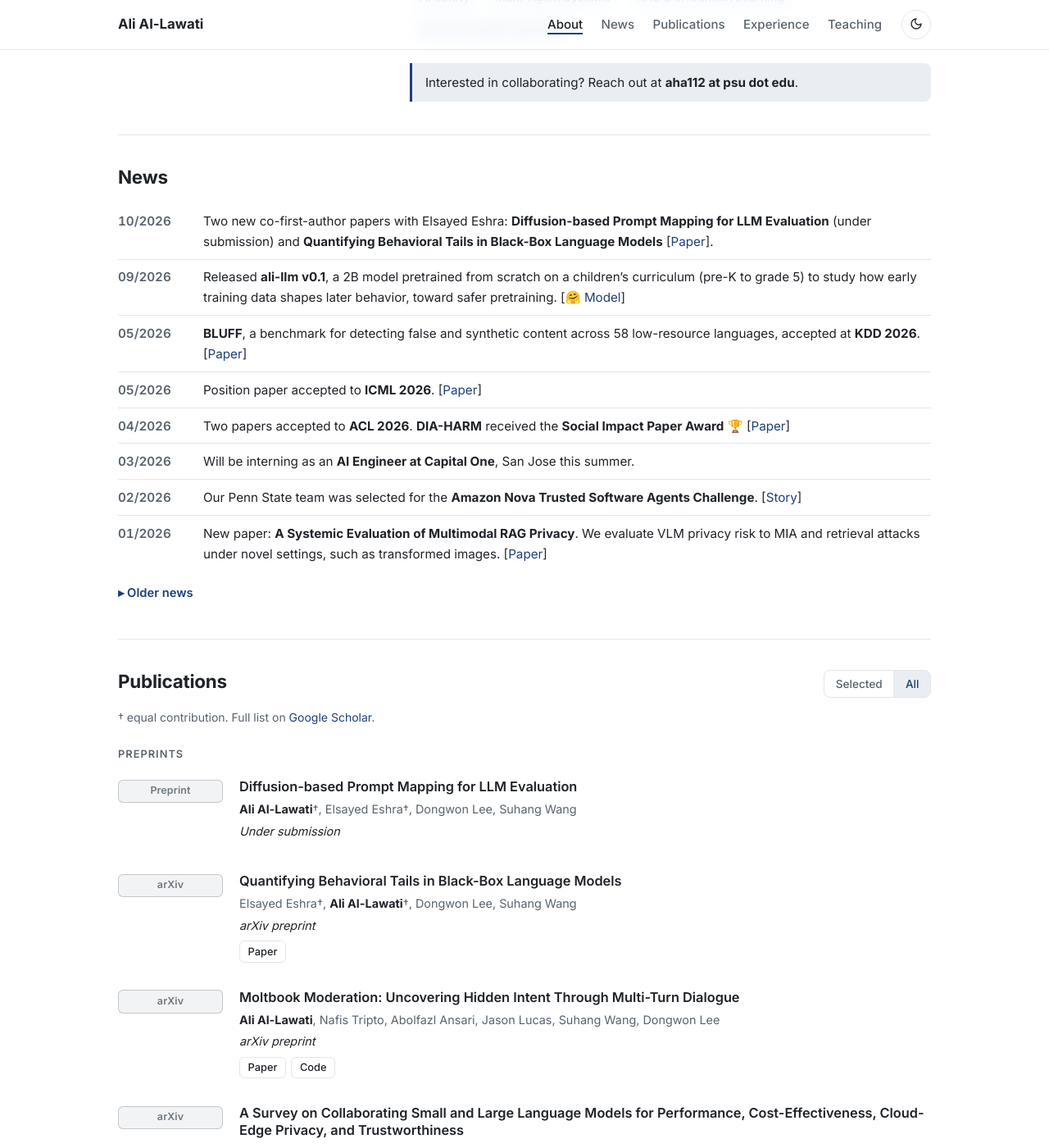
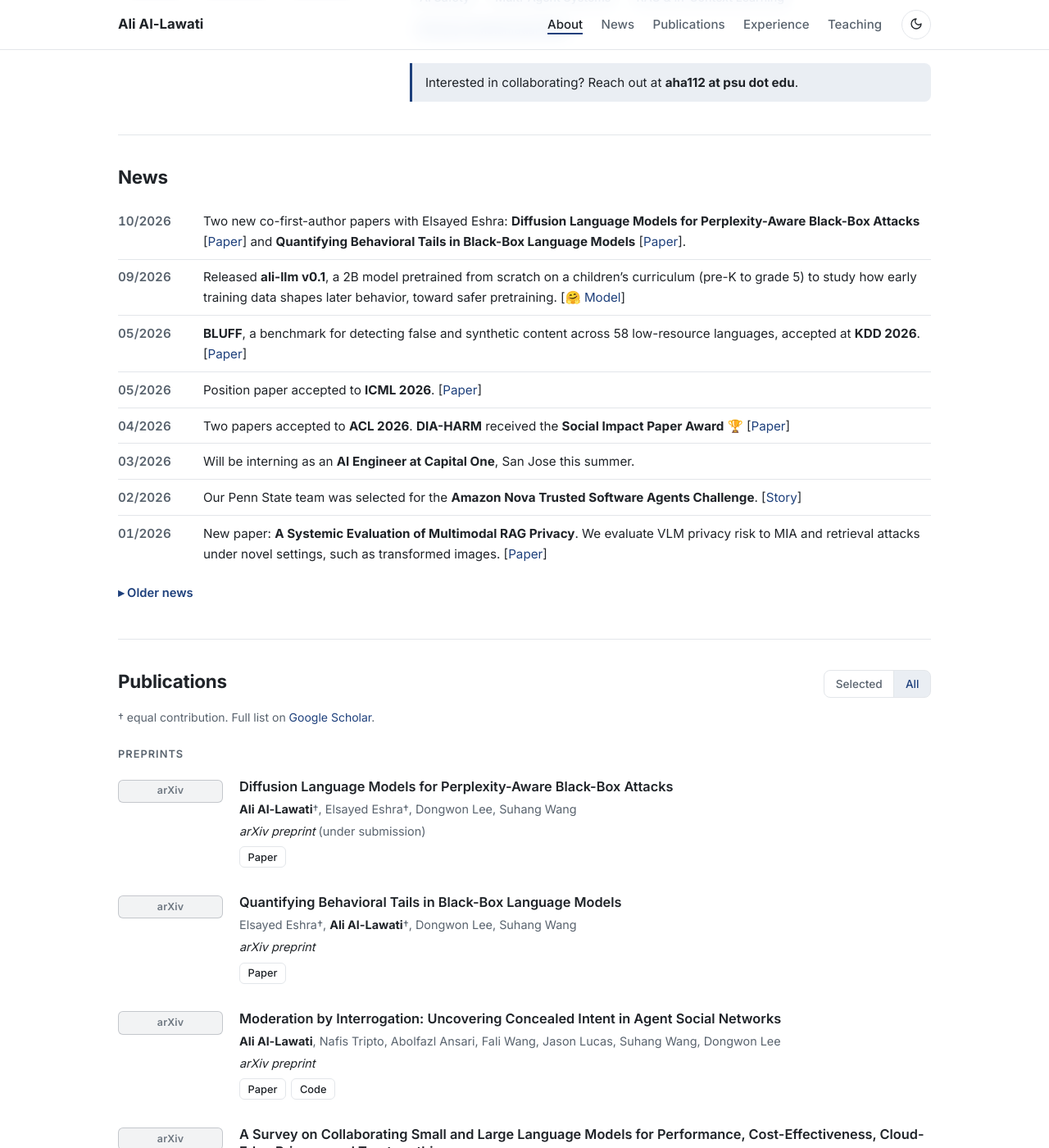
Before and after one commit to aliwister/aliwister.github.io, a Jekyll site: the page built from index.html, in a window 1280 px wide and 1400 px high, scrolled down 540 px. Shown: the whole window at 82% size. Built offline with Jekyll 4.4.1, drawn with Linux system fonts in a browser that asks for light colours.

Commit message:
Update titles and links: Perplexity-Aware Black-Box Attacks, Moderation by Interrogation
Co-Authored-By: Claude Opus 5.5 <noreply@anthropic.com>

```diff
--- a/_data/news.yml
+++ b/_data/news.yml
@@ -2,7 +2,7 @@
 # fold under "Older news".
 
 - date: 10/2026
-  text: "Two new co-first-author papers with Elsayed Eshra: **Diffusion-based Prompt Mapping for LLM Evaluation** (under submission) and **Quantifying Behavioral Tails in Black-Box Language Models** [[Paper](https://arxiv.org/abs/2609.33638)]."
+  text: "Two new co-first-author papers with Elsayed Eshra: **Diffusion Language Models for Perplexity-Aware Black-Box Attacks** [[Paper](https://arxiv.org/abs/2610.31558)] and **Quantifying Behavioral Tails in Black-Box Language Models** [[Paper](https://arxiv.org/abs/2609.33638)]."
 - date: 09/2026
   text: "Released **ali-llm v0.1**, a 2B model pretrained from scratch on a children's curriculum (pre-K to grade 5) to study how early training data shapes later behavior, toward safer pretraining. [[🤗 Model](https://huggingface.co/aliwister/ali-llm-v0.1)]"
 - date: 05/2026
--- a/_data/publications.yml
+++ b/_data/publications.yml
@@ -7,13 +7,16 @@
 #   links: list of {name, url}
 # "Ali Al-Lawati" in `authors` is bolded automatically. Mark equal contribution with †.
 
-- title: "Diffusion-based Prompt Mapping for LLM Evaluation"
+- title: "Diffusion Language Models for Perplexity-Aware Black-Box Attacks"
   authors: Ali Al-Lawati†, Elsayed Eshra†, Dongwon Lee, Suhang Wang
-  venue: Preprint
-  venue_full: Under submission
+  venue: arXiv
+  venue_full: arXiv preprint
+  note: under submission
   year: 2026
   group: preprint
   selected: true
+  links:
+    - { name: Paper, url: "https://arxiv.org/abs/2610.31558" }
 
 - title: "Quantifying Behavioral Tails in Black-Box Language Models"
   authors: Elsayed Eshra†, Ali Al-Lawati†, Dongwon Lee, Suhang Wang
@@ -25,8 +28,8 @@
   links:
     - { name: Paper, url: "https://arxiv.org/abs/2609.33638" }
 
-- title: "Moltbook Moderation: Uncovering Hidden Intent Through Multi-Turn Dialogue"
-  authors: Ali Al-Lawati, Nafis Tripto, Abolfazl Ansari, Jason Lucas, Suhang Wang, Dongwon Lee
+- title: "Moderation by Interrogation: Uncovering Concealed Intent in Agent Social Networks"
+  authors: Ali Al-Lawati, Nafis Tripto, Abolfazl Ansari, Fali Wang, Jason Lucas, Suhang Wang, Dongwon Lee
   venue: arXiv
   venue_full: arXiv preprint
   year: 2026
@@ -34,7 +37,7 @@
   selected: true
   links:
     - { name: Paper, url: "https://arxiv.org/abs/2605.12856" }
-    - { name: Code, url: "https://github.com/aliwister/bot-mod" }
+    - { name: Code, url: "https://github.com/aliwister/Bot-Mod" }
 
 - title: "A Survey on Collaborating Small and Large Language Models for Performance, Cost-Effectiveness, Cloud-Edge Privacy, and Trustworthiness"
   authors: Fali Wang, Jihai Chen, Shuhua Yang, Ali Al-Lawati, Linli Tang, Hui Liu, Suhang Wang
```
